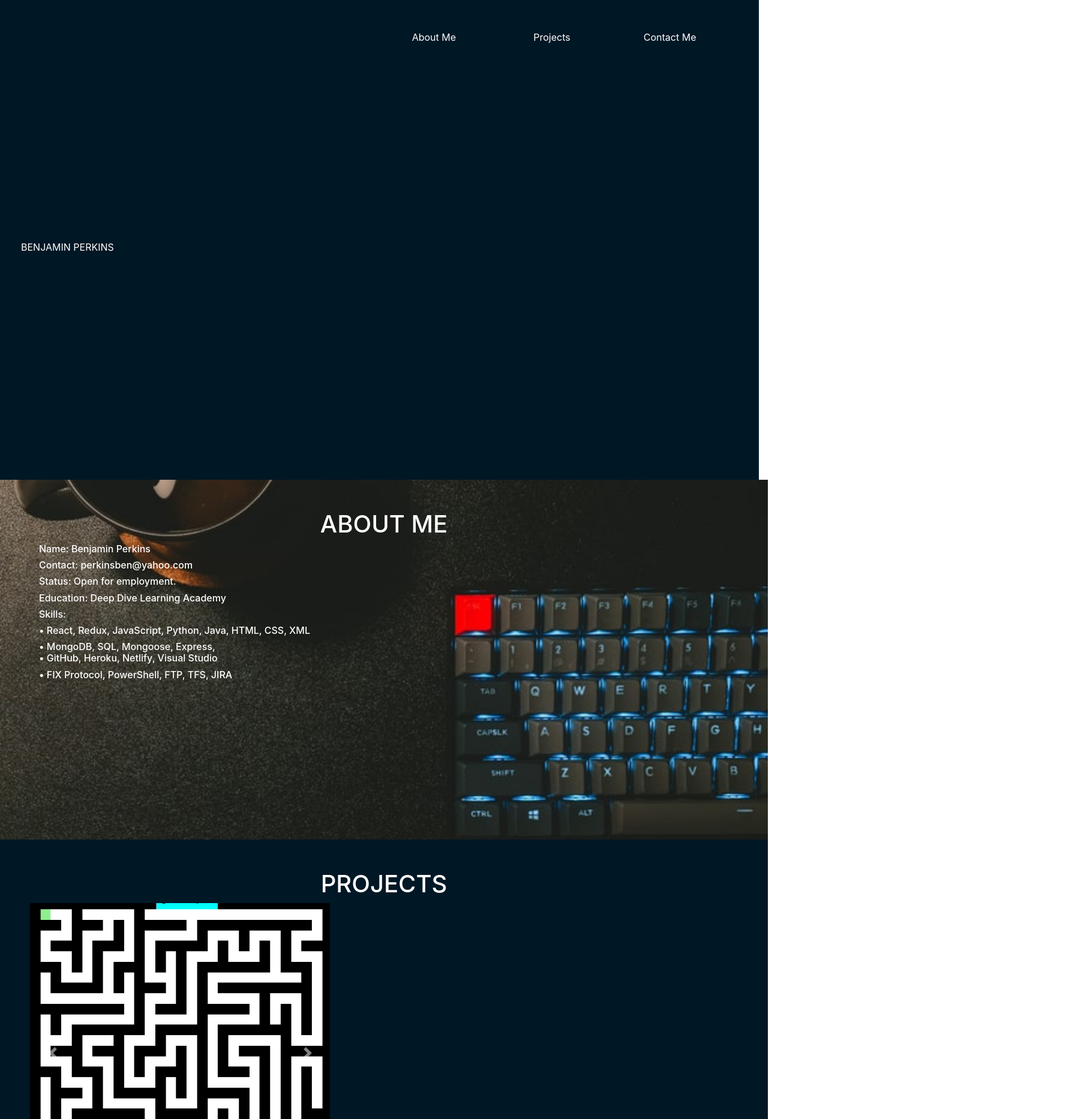
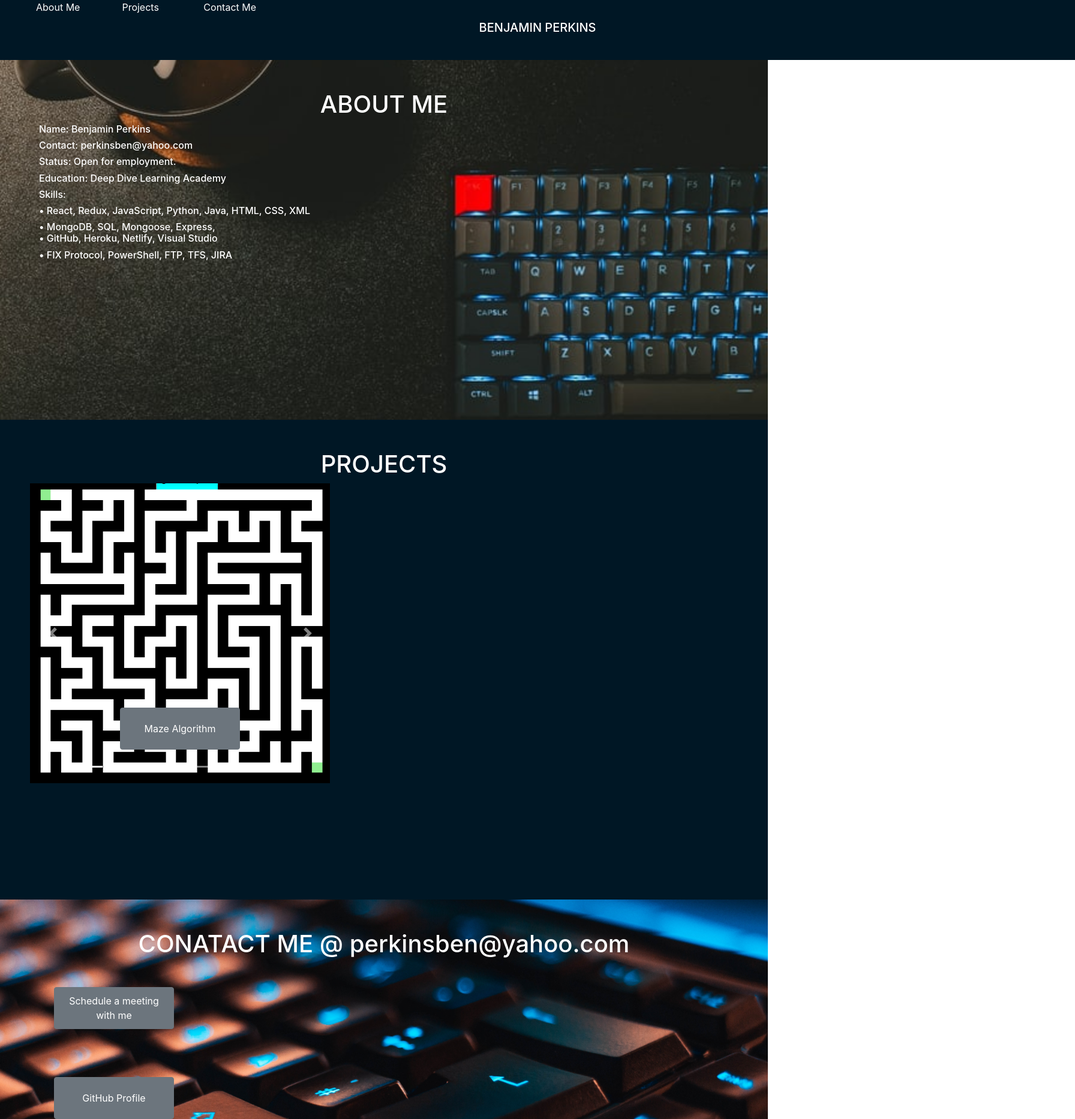
Before and after one commit to Ben8842/new_portfolio, a React (Create React App) app: page / in a window 1280 px wide. Shown: the top 1866 px of the page at 60% size, 1792 px wide, since content can reach past the window. Built offline with nearby package versions, Linux system fonts and the light colour scheme.

Commit message:
update css

```diff
--- a/src/App.css
+++ b/src/App.css
@@ -1,5 +1,30 @@
 .col-sm-3 {
   text-align: center;
+}
+
+h5 {
+  text-align: center;
+  padding: 10px;
+}
+
+.top {
+  color: white;
+  background-color: rgb(0, 23, 37);
+  height: 100px;
+  width: 140%;
+
+  position: -webkit-sticky; /* Safari */
+  position: sticky;
+  top: 0;
+}
+
+.topmenu {
+  padding: 10px;
+  margin-left: 50px;
+}
+
+.bpad {
+  padding: 40px;
 }
 
 .carousel {
@@ -96,6 +121,17 @@ Button {
     width: 140%;
   }
 
+  .top {
+    color: white;
+    background-color: rgb(0, 23, 37);
+    height: 100px;
+    width: 140%;
+
+    position: -webkit-sticky; /* Safari */
+    position: sticky;
+    top: 0;
+  }
+
   a:link {
     color: white;
     background-color: transparent;
@@ -126,6 +162,10 @@ Button {
     text-decoration: none;
   }
 
+  .bpad {
+    padding: 40px;
+  }
+
   Button {
     height: 50px;
     width: 150px;
@@ -149,4 +189,13 @@ Button {
   .carousel-inner {
     background-size: cover;
   }
+
+  .topmenu {
+    padding: 5px;
+    font-size: 10px;
+  }
+  h5 {
+    text-align: center;
+    padding: 10px;
+  }
 }
--- a/src/App.js
+++ b/src/App.js
@@ -17,18 +17,12 @@ import Slides from "./Slides";
 function App() {
   return (
     <div>
-      <Row className="primary">
-        <Col md={{ offset: 6, size: 2 }} sm={{ offset: 0, size: 3 }}>
-          About Me
-        </Col>
-        <Col md="2" sm="3">
-          Projects
-        </Col>
-        <Col md="2" sm="3">
-          Contact Me
-        </Col>
-        BENJAMIN PERKINS
-      </Row>
+      <div className="top">
+        <span class="topmenu">About Me</span>
+        <span class="topmenu">Projects</span>
+        <span class="topmenu"> Contact Me</span>
+        <h5>BENJAMIN PERKINS</h5>
+      </div>
       <div
         className="secondary"
         style={{
@@ -65,35 +59,7 @@ function App() {
         <h1>PROJECTS</h1>
         <Slides />
       </div>
-      <Row
-        className="secondary"
-        style={{
-          backgroundImage: `url(${Background4})`,
-          backgroundRepeat: "no-repeat",
-          backgroundPosition: "center",
-          backgroundSize: "cover",
-        }}
-      ></Row>
-      <Row className="primary">
-        <h1>CONATACT ME @ perkinsben@yahoo.com</h1>
-        <hr></hr>
-        <Button color="secondary">
-          <a href="https://calendly.com/perkinsben">
-            Schedule a meeting with me
-          </a>
-        </Button>
-
-        <Button color="secondary">
-          <a href="https://github.com/Ben8842">GitHub Profile</a>
-        </Button>
-
-        <Button color="secondary">
-          <a href="https://www.linkedin.com/in/ben-perkins-91262b16">
-            Linkedin Profile
-          </a>
-        </Button>
-      </Row>
-      <Row
+      <div
         className="secondary"
         style={{
           backgroundImage: `url(${Background2})`,
@@ -102,84 +68,28 @@ function App() {
           backgroundSize: "cover",
         }}
       >
-        <Col md="9" sm="0"></Col>
-        <Col>About Me</Col>
-        <Col>Projects</Col>
-        <Col>Contact Me</Col>
-      </Row>
-      <Row
-        className="secondary"
-        style={{
-          backgroundImage: `url(${Background3})`,
-          backgroundRepeat: "no-repeat",
-          backgroundPosition: "center",
-          backgroundSize: "cover",
-        }}
-      >
-        <Col md="9" sm="0"></Col>
-        <Col>About Me</Col>
-        <Col>Projects</Col>
-        <Col>Contact Me</Col>
-      </Row>
-      <Row
-        className="secondary"
-        style={{
-          backgroundImage: `url(${Background4})`,
-          backgroundRepeat: "no-repeat",
-          backgroundPosition: "center",
-          backgroundSize: "cover",
-        }}
-      >
-        <Col md="9" sm="0"></Col>
-        <Col>About Me</Col>
-        <Col>Projects</Col>
-        <Col>Contact Me</Col>
-      </Row>
-      <Row
-        className="secondary"
-        style={{
-          backgroundImage: `url(${Background5})`,
-          backgroundRepeat: "no-repeat",
-          backgroundPosition: "center",
-          backgroundSize: "cover",
-        }}
-      ></Row>
-      <Row
-        className="secondary"
-        style={{
-          backgroundImage: `url(${Background6})`,
-          backgroundRepeat: "no-repeat",
-          backgroundPosition: "center",
-          backgroundSize: "cover",
-        }}
-      ></Row>
-      <Row
-        className="secondary"
-        style={{
-          backgroundImage: `url(${Background7})`,
-          backgroundRepeat: "no-repeat",
-          backgroundPosition: "center",
-          backgroundSize: "cover",
-        }}
-      ></Row>
-      <Row
-        className="secondary"
-        style={{
-          backgroundImage: `url(${Background8})`,
-          backgroundRepeat: "no-repeat",
-          backgroundPosition: "center",
-          backgroundSize: "cover",
-        }}
-      ></Row>
-      <Row
-        className="secondary"
-        style={{
-          backgroundImage: `url(${Background9})`,
-          backgroundRepeat: "no-repeat",
-          backgroundPosition: "center",
-          backgroundSize: "cover",
-        }}
-      ></Row>
+        <h1>CONATACT ME @ perkinsben@yahoo.com</h1>
+
+        <div class="bpad">
+          <Button color="secondary">
+            <a href="https://calendly.com/perkinsben">
+              Schedule a meeting with me
+            </a>
+          </Button>
+        </div>
+        <div class="bpad">
+          <Button color="secondary">
+            <a href="https://github.com/Ben8842">GitHub Profile</a>
+          </Button>
+        </div>
+        <div class="bpad">
+          <Button color="secondary">
+            <a href="https://www.linkedin.com/in/ben-perkins-91262b16">
+              Linkedin Profile
+            </a>
+          </Button>
+        </div>
+      </div>
     </div>
   );
 }
```
Also changed, not shown: src/stuff.txt.
